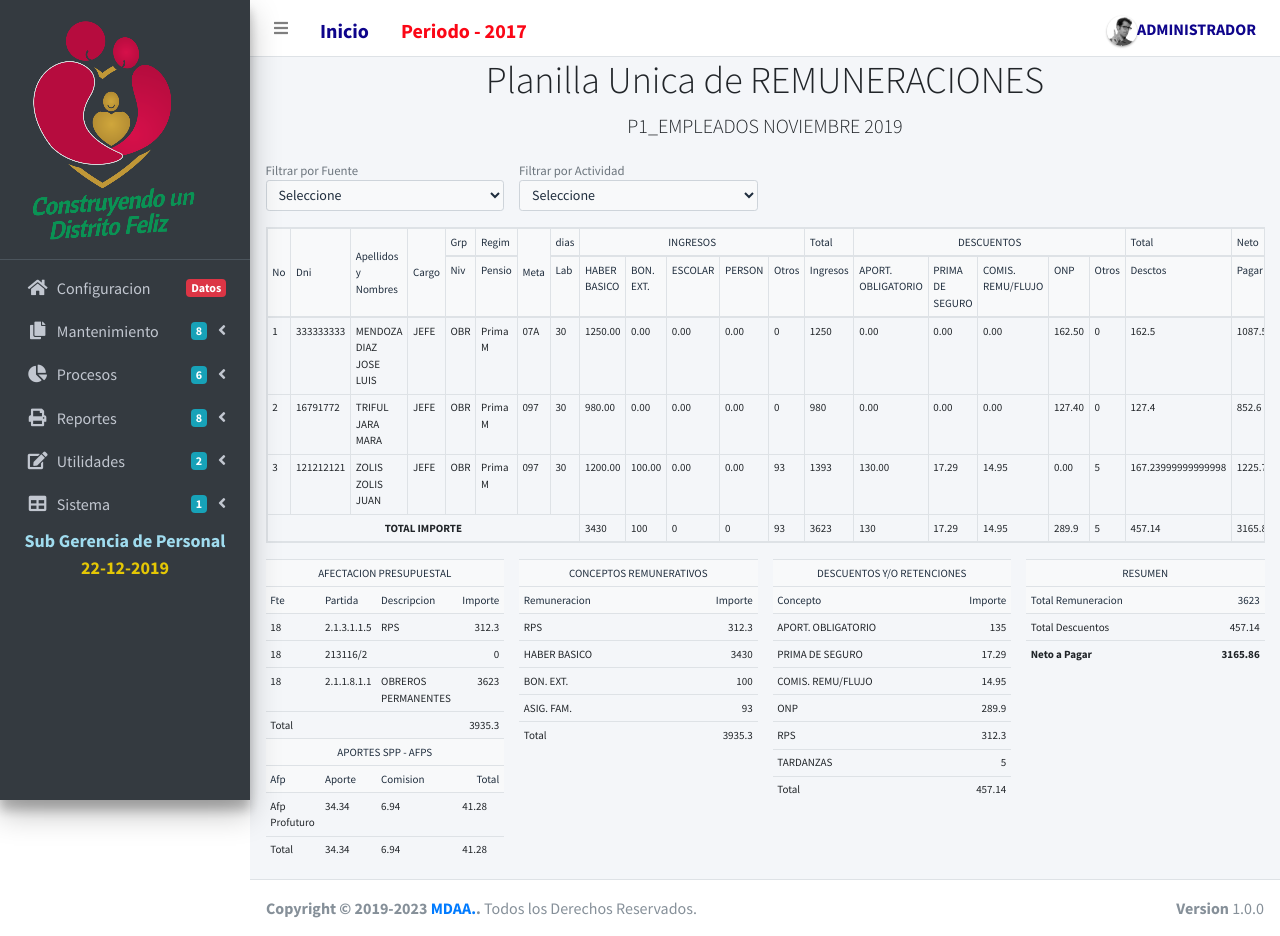
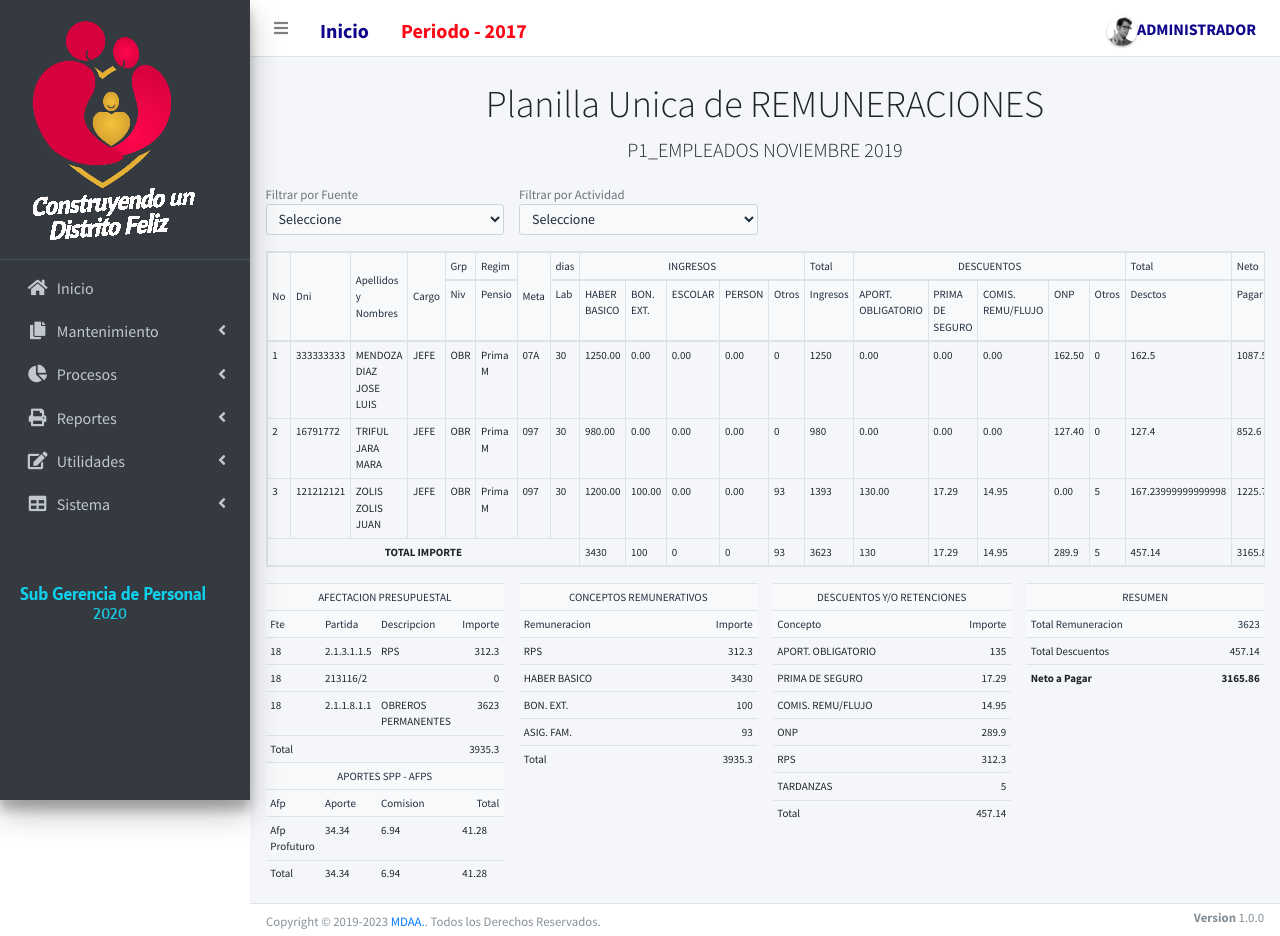
Before and after one commit to moisesli/planillasmvc, a PHP site: page /interfaz/_personal.php?micodigo=1 in a window 1280 px wide. Run offline with PHP 8.4, Linux system fonts and the light colour scheme; the visitor is signed in with stand-in values (Sample User, id 1); data comes from the database, SQL or seed files in the repository; data that the repository does not hold is empty; some libraries are stand-ins or nearby versions.

Commit message:
theme config

```diff
--- a/interfaz/_personal.php
+++ b/interfaz/_personal.php
@@ -21,7 +21,7 @@
         <div class="container-fluid" id="app">
 
             <!-- Title -->
-            <div class="row">
+            <div class="row pt-4">
                 <div class="col">
 
                     <h3 class="display-4 text-center" style="font-size: 38px">Planilla Unica de <?php echo $creacion['planilla'] ?></h3>
@@ -61,7 +61,7 @@
 
 
             <!-- Tabla -->
-            <table class="table table-bordered table-sm table-responsive table-hover tabla">
+            <table class="table table-bordered table-sm table-responsive table-hover tabla" id="table1">
                 <thead class="thead-light">
 
                 <!-- Cabezera uno table -->
@@ -228,5 +228,21 @@
 <!--  })-->
 <!--</script>-->
 <?php include "./planillas/_js.php" ?>
+<script>
+  $(function() {
+    //The passed argument has to be at least a empty object or a object with your desired options
+    $('#table1').overlayScrollbars({
+      scrollbars : {
+        visibility       : "auto",
+        autoHide         : "leave",
+        autoHideDelay    : 400,
+        dragScrolling    : true,
+        clickScrolling   : false,
+        touchSupport     : true,
+        snapHandle       : false
+      }
+    });
+  });
+</script>
 </body>
 </html>
--- a/libreria/cuerpo/abajo.php
+++ b/libreria/cuerpo/abajo.php
@@ -1,8 +1,10 @@
-  <footer class="main-footer">
-    <strong>Copyright &copy; 2019-2023 <a href="http://www.munialtoalianza.gob.pe" target="_blank">MDAA.</a>.</strong>
+<footer class="main-footer pb-1 pt-1">
+  <small>
+    Copyright &copy; 2019-2023 <a href="http://www.munialtoalianza.gob.pe" target="_blank">MDAA.</a>.
     Todos los Derechos Reservados.
     <div class="float-right d-none d-sm-inline-block">
       <b>Version</b> 1.0.0
     </div>
+  </small>
 
-  </footer>
+</footer>
--- a/libreria/cuerpo/menu.php
+++ b/libreria/cuerpo/menu.php
@@ -2,7 +2,7 @@
    <aside class="main-sidebar sidebar-dark-primary elevation-4">
     <!-- Brand Logo -->
     <a href="administrador.php" class="brand-link">
-		<img src="../libreria/dist/img/_milogo1.png" alt="Inicio" class="bbrand-image bimg-circle belevation-5	" style="opacity: .8">
+		<img src="../libreria/dist/img/_milogo1.png" alt="Inicio" class="bbrand-image bimg-circle belevation-5	img-fluid">
       <span class="brand-text font-weight-light"></span>
     </a>
 
@@ -14,27 +14,34 @@
       <nav class="mt-2">
         <ul class="nav nav-pills nav-sidebar flex-column" data-widget="treeview" role="menu" data-accordion="true">
           <li class="nav-item">
-            <a href="configuracion.php" class="nav-link">
+            <a href="administrador.php" class="nav-link">
               <i class="nav-icon fas fa-home"></i>
               <p>
-                Configuracion
-                <span class="right badge badge-danger">Datos</span>
+                Inicio
+                <!--<i class="fas fa-angle-left right"></i>-->
+                <!--<span class="right badge badge-danger">Datos</span>-->
               </p>
             </a>
           </li>
+
+          <!-- Mantenimiento -->
           <li class="nav-item has-treeview">
             <a href="#" class="nav-link">
               <i class="nav-icon fas fa-copy"></i>
               <p>
                 Mantenimiento
                 <i class="fas fa-angle-left right"></i>
-                <span class="badge badge-info right">8</span>
+                <!--<span class="badge badge-info right">8</span>-->
               </p>
             </a>
             <ul class="nav nav-treeview">
               <li class="nav-item">
-                <a href="periodo.php" class="nav-link">
-                  &nbsp;&nbsp;&nbsp;&nbsp;&nbsp;&nbsp;
+                <a href="configuracion.php" class="nav-link">                  &nbsp;&nbsp;&nbsp;&nbsp;&nbsp;&nbsp;
+                  <p>Configuracion</p>
+                </a>
+              </li>
+              <li class="nav-item">
+                <a href="periodo.php" class="nav-link">                  &nbsp;&nbsp;&nbsp;&nbsp;&nbsp;&nbsp;
                   <p>Periodos</p>
                 </a>
               </li>
@@ -83,16 +90,19 @@
 
             </ul>
           </li>
+
+          <!-- Procesos -->
           <li class="nav-item has-treeview">
             <a href="#" class="nav-link">
               <i class="nav-icon fas fa-chart-pie"></i>
               <p>
                 Procesos
                 <i class="right fas fa-angle-left"></i>
-                <span class="badge badge-info right">6</span>
+                <!--<span class="badge badge-info right">6</span>-->
               </p>
             </a>
             <ul class="nav nav-treeview">
+
               <li class="nav-item">
                 <a href="trabajador.php" class="nav-link">
                    &nbsp;&nbsp;&nbsp;&nbsp;&nbsp;&nbsp;
@@ -132,25 +142,24 @@
 
             </ul>
           </li>
+
           <li class="nav-item has-treeview">
             <a href="#" class="nav-link">
               <i class="nav-icon fas fa-print"></i>
               <p>
                 Reportes
                 <i class="fas fa-angle-left right"></i>
-                <span class="badge badge-info right">8</span>
+                <!--<span class="badge badge-info right">8</span>-->
               </p>
             </a>
             <ul class="nav nav-treeview">
               <li class="nav-item">
-                <a href="planillaimprimir.php" class="nav-link">
-                  &nbsp;&nbsp;&nbsp;&nbsp;&nbsp;&nbsp;
+                <a href="planillaimprimir.php" class="nav-link">                  &nbsp;&nbsp;&nbsp;&nbsp;&nbsp;&nbsp;
                   <p>Reporte de Planillas</p>
                 </a>
               </li>
               <li class="nav-item">
-                <a href="boletaimprimir.php" class="nav-link">
-                  &nbsp;&nbsp;&nbsp;&nbsp;&nbsp;&nbsp;
+                <a href="boletaimprimir.php" class="nav-link">                  &nbsp;&nbsp;&nbsp;&nbsp;&nbsp;&nbsp;
                   <p>Boletas de Pagos</p>
                 </a>
               </li>
@@ -198,19 +207,17 @@
               <p>
                 Utilidades
                 <i class="fas fa-angle-left right"></i>
-                <span class="badge badge-info right">2</span>
+                <!--<span class="badge badge-info right">2</span>-->
               </p>
             </a>
             <ul class="nav nav-treeview">
               <li class="nav-item">
-                <a href="usuario.php" class="nav-link">
-                  &nbsp;&nbsp;&nbsp;&nbsp;&nbsp;&nbsp;
+                <a href="usuario.php" class="nav-link">                  &nbsp;&nbsp;&nbsp;&nbsp;&nbsp;&nbsp;
                   <p>Control de Usuarios</p>
                 </a>
               </li>
               <li class="nav-item">
-                <a href="../manual/manual.pdf" class="nav-link" target="_blank">
-                  &nbsp;&nbsp;&nbsp;&nbsp;&nbsp;&nbsp;
+                <a href="../manual/manual.pdf" class="nav-link" target="_blank">                  &nbsp;&nbsp;&nbsp;&nbsp;&nbsp;&nbsp;
                   <p>Manual de Usuario</p>
                 </a>
               </li>
@@ -222,21 +229,23 @@
               <p>
                 Sistema
                 <i class="fas fa-angle-left right"></i>
-                <span class="badge badge-info right">1</span>
+                <!--<span class="badge badge-info right">1</span>-->
               </p>
             </a>
             <ul class="nav nav-treeview">
               <li class="nav-item">
-                <a href="../index.php" class="nav-link">
-                  &nbsp;&nbsp;&nbsp;&nbsp;&nbsp;&nbsp;
+                <a href="../index.php" class="nav-link">                  &nbsp;&nbsp;&nbsp;&nbsp;&nbsp;&nbsp;
                   <p>Salir del Sistema</p>
                 </a>
               </li>
             </ul>
           </li>
         </ul>
-			<div style="color:#A0DCEF; font-size:18px; font-weight:bold;" align="center"><?php echo TITULO; ?></div>
-			<div align="center" style="color:#E4C705; font-size:18px; font-weight:bold;"><?php echo date('d-m-Y'); ?></div>
+        <div class="row align-items-end">
+          <div class="col">
+            <img src="../libreria/dist/img/personal2020.png" alt="" class="img-fluid pt-5">
+          </div>
+        </div>
     </div>
 
       </nav>
```
Also changed, not shown: interfaz/configuracion.php (+7 -2 lines), libreria/dist/img/_milogo1 - copia.png (added), libreria/dist/img/_milogo1.png, libreria/dist/img/personal2020.png (added).
